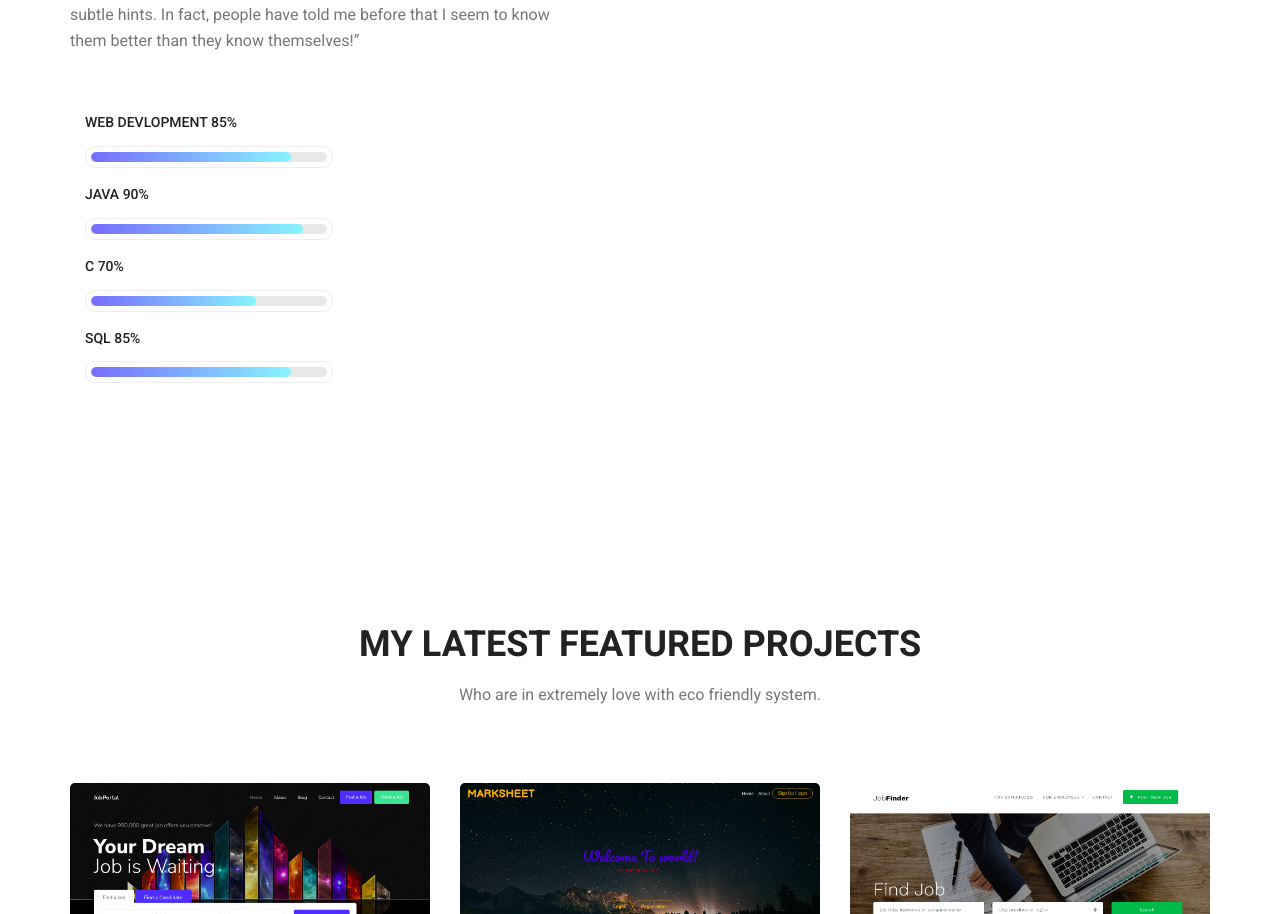
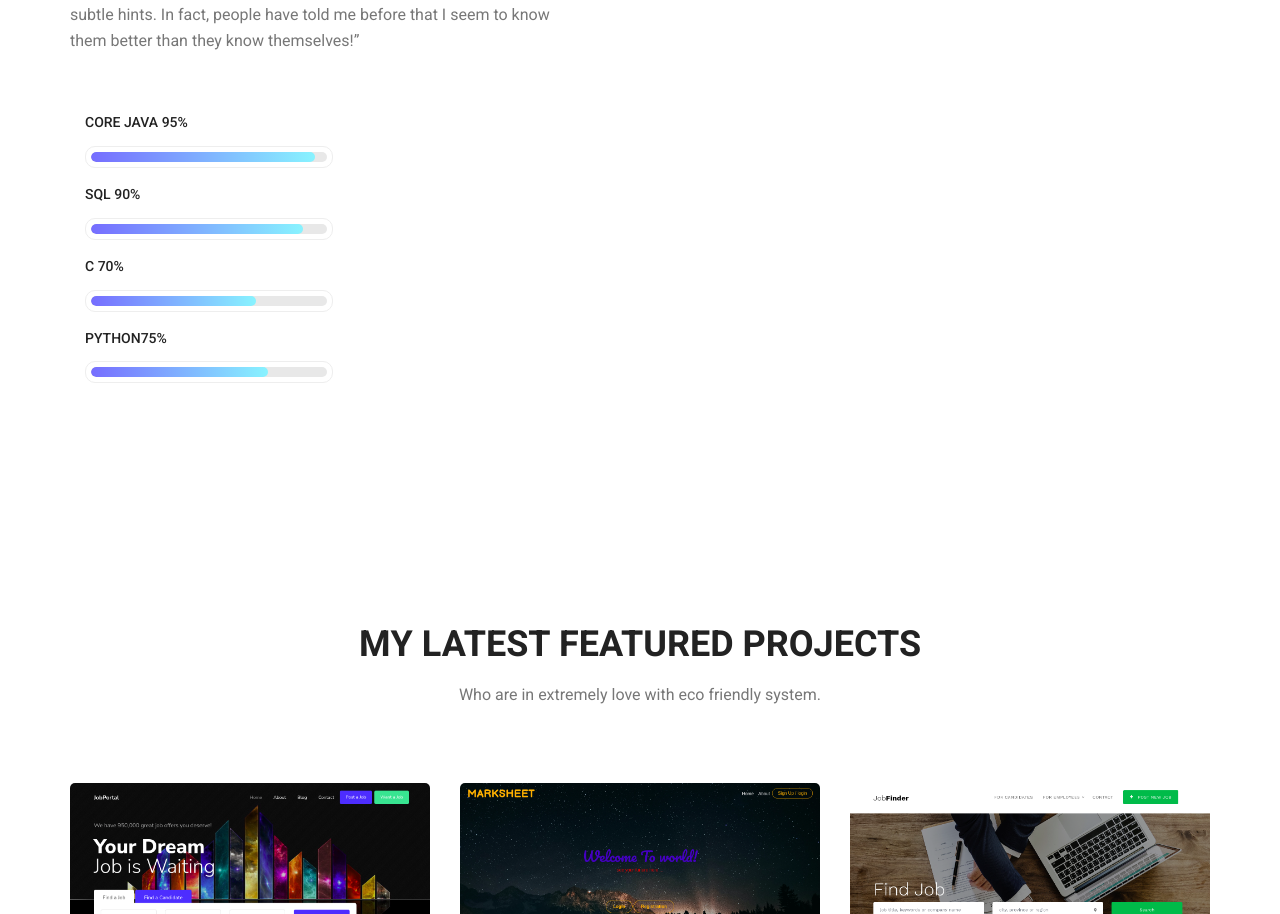
Before and after one commit to 19csd26/Raghav, a plain HTML site: page index.html in a window 1280 px wide. Shown: the part 1269-2183 px from the top of the page. Drawn offline with Linux system fonts and the light colour scheme.

Commit message:
Update index.html

```diff
--- a/index.html
+++ b/index.html
@@ -95,15 +95,15 @@
         			<div class="tools_expert">
         			<div class="skill_main">
 				<div class="skill_item">
-					<h4>Web Devlopment <span class="counter">85</span>%</h4>
+					<h4>Core JAVA <span class="counter">95</span>%</h4>
 					<div class="progress_br">
 					<div class="progress">
-					<div class="progress-bar" role="progressbar" aria-valuenow="85" aria-valuemin="0" aria-valuemax="100"></div>
+					<div class="progress-bar" role="progressbar" aria-valuenow="95" aria-valuemin="0" aria-valuemax="100"></div>
 					</div>
 					</div>
 					</div>
 				<div class="skill_item">
-					<h4>Java <span class="counter">90</span>%</h4>
+					<h4>SQL <span class="counter">90</span>%</h4>
 				<div class="progress_br">
 				<div class="progress">
 				<div class="progress-bar" role="progressbar" aria-valuenow="90" aria-valuemin="0" aria-valuemax="100"></div>
@@ -119,10 +119,10 @@
 				</div>
 				</div>
 				<div class="skill_item">
-					<h4>SQL <span class="counter">85</span>%</h4>
+					<h4>Python<span class="counter">75</span>%</h4>
 				<div class="progress_br">
 				<div class="progress">
-				<div class="progress-bar" role="progressbar" aria-valuenow="85" aria-valuemin="0" aria-valuemax="100"></div>
+				<div class="progress-bar" role="progressbar" aria-valuenow="75" aria-valuemin="0" aria-valuemax="100"></div>
 				</div>
 				</div>
 				</div>
```
